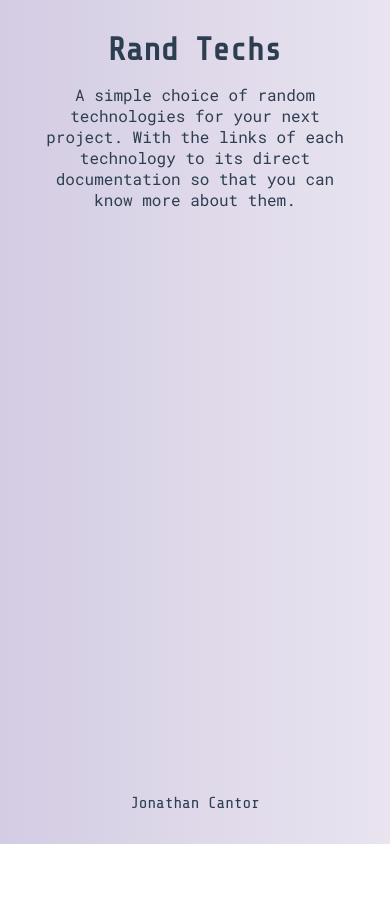
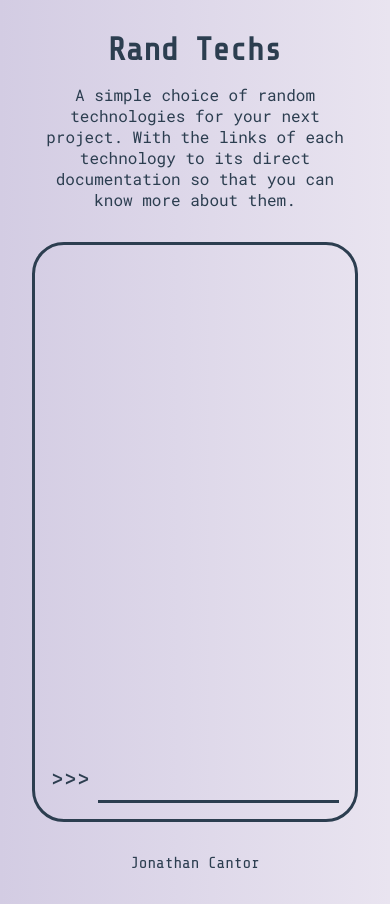
Before and after one commit to jonatcantor/rand-techs, a React (Create React App) app: page / in a window 390 px wide. Before the commit the page ends 844 px from the top, so only its background shows below. Built offline with nearby package versions, Linux system fonts and the light colour scheme.

Commit message:
Basic console input responsive and functional

```diff
--- a/src/App.js
+++ b/src/App.js
@@ -1,13 +1,13 @@
 import { Footer } from "./components/Footer";
 import { Header } from "./components/Header";
-import { Main } from "./components/Main";
+import { Console } from "./components/Console";
 
 function App() {
   return (
     <>
       <Header />
 
-      <Main />
+      <Console />
 
       <Footer />
     </>
--- /dev/null
+++ b/src/components/Console.js
@@ -0,0 +1,12 @@
+import React from 'react'
+import { ConsoleInput } from './ConsoleInput'
+import { ConsoleScreen } from './ConsoleScreen';
+
+export const Console = () => {
+  return (
+    <main className='console'>
+      <ConsoleScreen />
+      <ConsoleInput />
+    </main>
+  );
+}
--- /dev/null
+++ b/src/components/ConsoleInput.js
@@ -0,0 +1,28 @@
+import React, { useEffect, useRef, useState } from 'react'
+
+export const ConsoleInput = () => {
+  const [input, setInput] = useState('');
+  const inputDOM = useRef(null);
+
+  const changeHandle = (e) => {
+    setInput(e.target.value);
+  }
+
+  const handleSubmit = (e) => {
+    e.preventDefault();
+    setInput('');
+  }
+
+  useEffect(() => {
+    inputDOM.current.focus();
+  }, []);
+
+  return (
+    <form onSubmit={ handleSubmit }>
+      <label className='console__label'>
+        <span className='console__icon'>&gt;&gt;&gt;</span>
+        <input value={ input } onChange={ changeHandle } ref={ inputDOM } type='text' spellCheck='false' maxLength='20' className='console__input' />
+      </label>
+    </form>
+  );
+}
--- /dev/null
+++ b/src/components/ConsoleScreen.js
@@ -0,0 +1,9 @@
+import React from 'react'
+
+export const ConsoleScreen = () => {
+  return (
+    <div>
+
+    </div>
+  );
+}
--- a/src/components/Main.js
+++ /dev/null
@@ -1,9 +0,0 @@
-import React from 'react'
-
-export const Main = () => {
-  return (
-    <main className='main'>
-
-    </main>
-  );
-}
--- a/src/index.css
+++ b/src/index.css
@@ -4,6 +4,7 @@
   box-sizing: border-box;
   padding: 0;
   margin: 0;
+  border: none;
 }
 
 :root {
@@ -14,6 +15,11 @@
 
   --horizontal: 1rem;
   --vertical: 2rem;
+
+  --console_factor: 768 / 1366;
+  --console_width: 100vw;
+  --console_border_radius: 2rem;
+  --console_padding: 1rem;
 }
 
 @media (min-width: 320px) {
@@ -43,6 +49,12 @@
 @media (min-width: 1920px) {
   :root {
     --horizontal: 10rem;
+  }
+}
+
+@media (orientation: landscape) {
+  :root {
+    --console_factor: 1366 / 768;
   }
 }
 
@@ -88,11 +100,48 @@ a {
   max-width: 768px;
 }
 
+.console {
+  aspect-ratio: var(--console_factor);
+  width: calc(100% - var(--horizontal) * 2);
+  max-width: 768px;
+  margin: 0 auto;
+  border: solid 0.2rem var(--primary_color);
+  border-radius: var(--console_border_radius);
+  padding: var(--console_padding);
 
+  display: flex;
+  flex-direction: column;
+  justify-content: space-between;
+  overflow: hidden;
+}
 
+.console__label {
+  display: grid;
+  grid-template-columns: min-content 1fr;
+  column-gap: 0.5rem;
+  align-items: center;
+}
 
+.console__input {
+  height: 100%;
+  width: 100%;
+  font-size: 1.5rem;
+  background: none;
+  padding: 0.5rem 0;
+  caret-color: var(--primary_color);
+  border-bottom: solid 0.2rem var(--primary_color);
+  font-family: var(--primary_font);
+  color: var(--primary_color);
+}
 
+.console__input:focus {
+  outline: none;
+}
 
+.console__icon {
+  font-family: var(--primary_font);
+  font-size: 1.5rem;
+}
 
 
 .footer {
```
